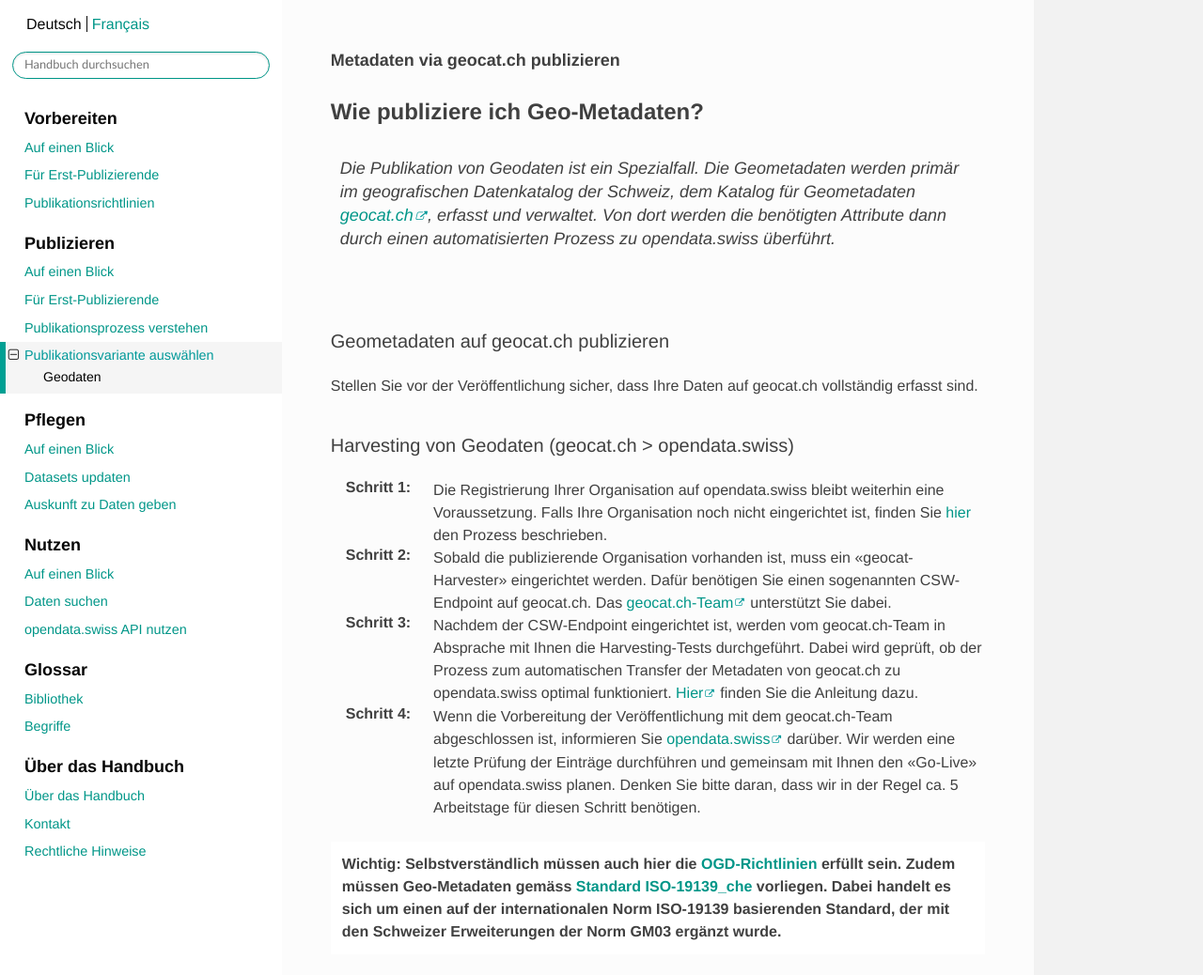
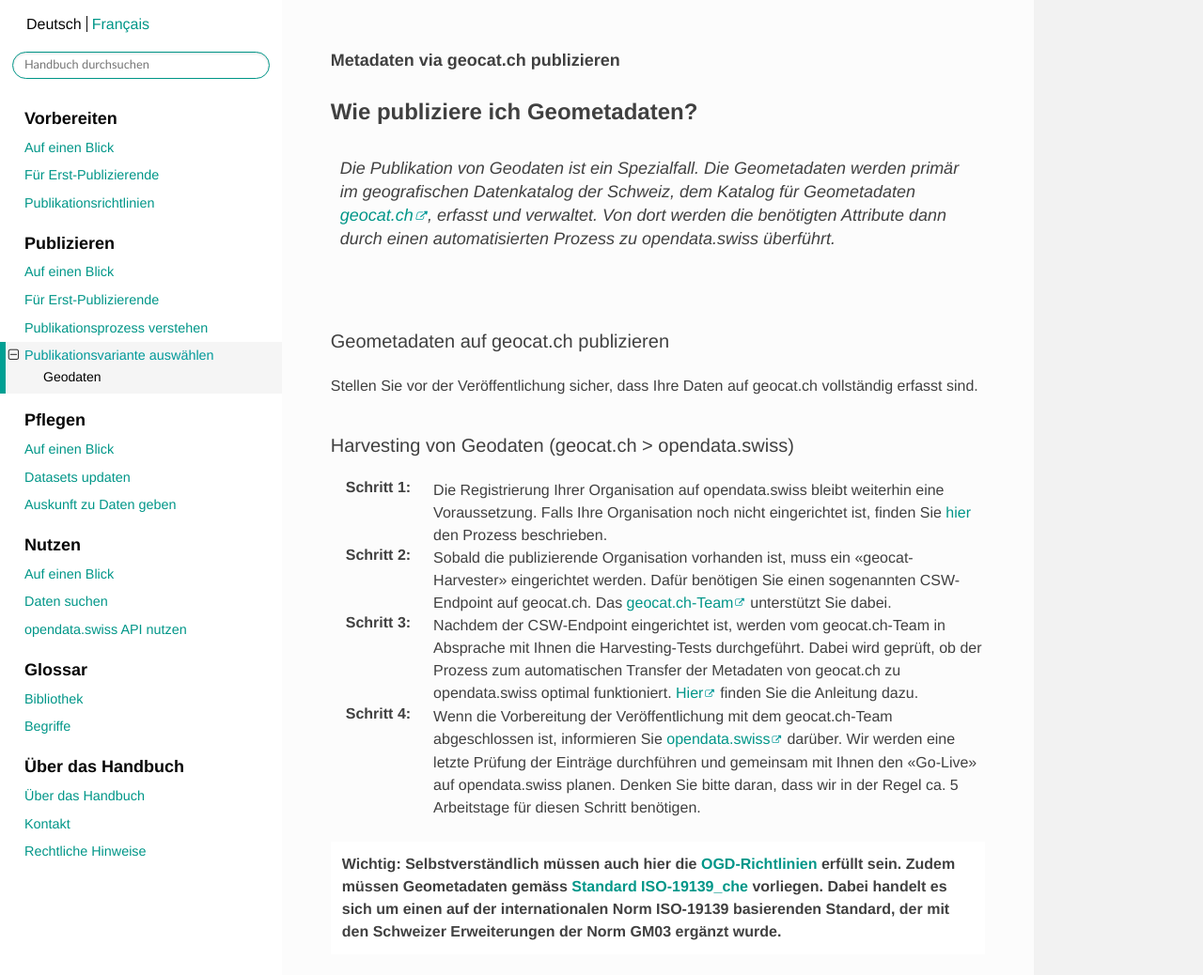
Before and after one commit to opendata-swiss/ogdch-handbook, a Sphinx documentation site: the page built from source/content/publizieren/publikationsvarianten/geodaten.rst, in a window 1280 px wide and 1400 px high. Shown: the part 121-1159 px from the top of the window at 94% size. Built offline with Sphinx 7.4.7 and the Read the Docs theme 2.0.0, drawn with Linux system fonts in a browser that asks for light colours; cross-references to code outside the pages are shown as plain code.

Commit message:
correct Geo-Metadaten to Geometadaten

```diff
--- a/source/content/publizieren/publikationsvarianten/geodaten.rst
+++ b/source/content/publizieren/publikationsvarianten/geodaten.rst
@@ -9,7 +9,7 @@
 Metadaten via geocat.ch publizieren
 ***********************************
 
-Wie publiziere ich Geo-Metadaten?
+Wie publiziere ich Geometadaten?
 =================================
 
 .. container:: Intro
@@ -58,7 +58,7 @@ Harvesting von Geodaten (geocat.ch > opendata.swiss)
     Wichtig: Selbstverständlich müssen auch hier die
     :doc:`OGD-Richtlinien <../../glossar/bibliothek/ogd-richtlinien>`
     erfüllt sein.
-    Zudem müssen Geo-Metadaten gemäss
+    Zudem müssen Geometadaten gemäss
     :doc:`Standard ISO-19139_che <../../glossar/bibliothek/geocat-mapping>`
     vorliegen. Dabei handelt es sich um einen auf der internationalen
     Norm ISO-19139 basierenden Standard, der mit den Schweizer
```
